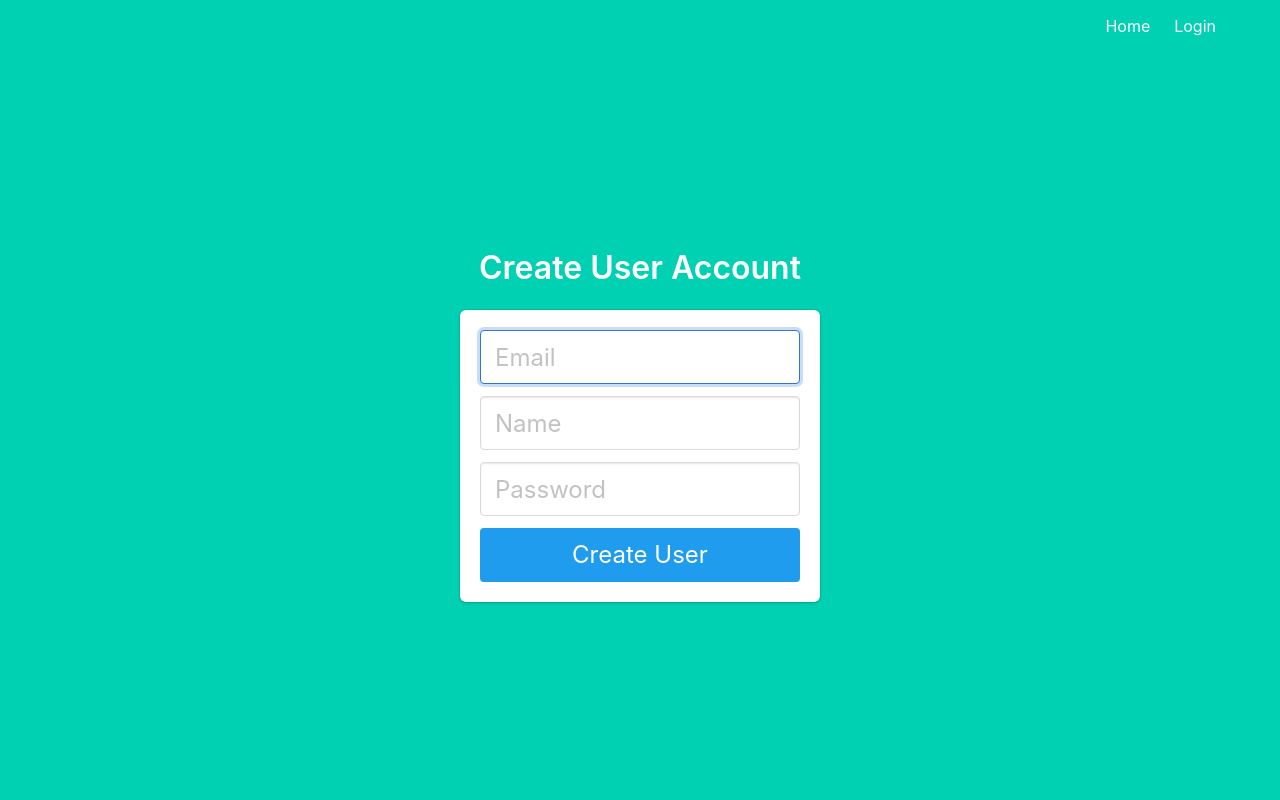
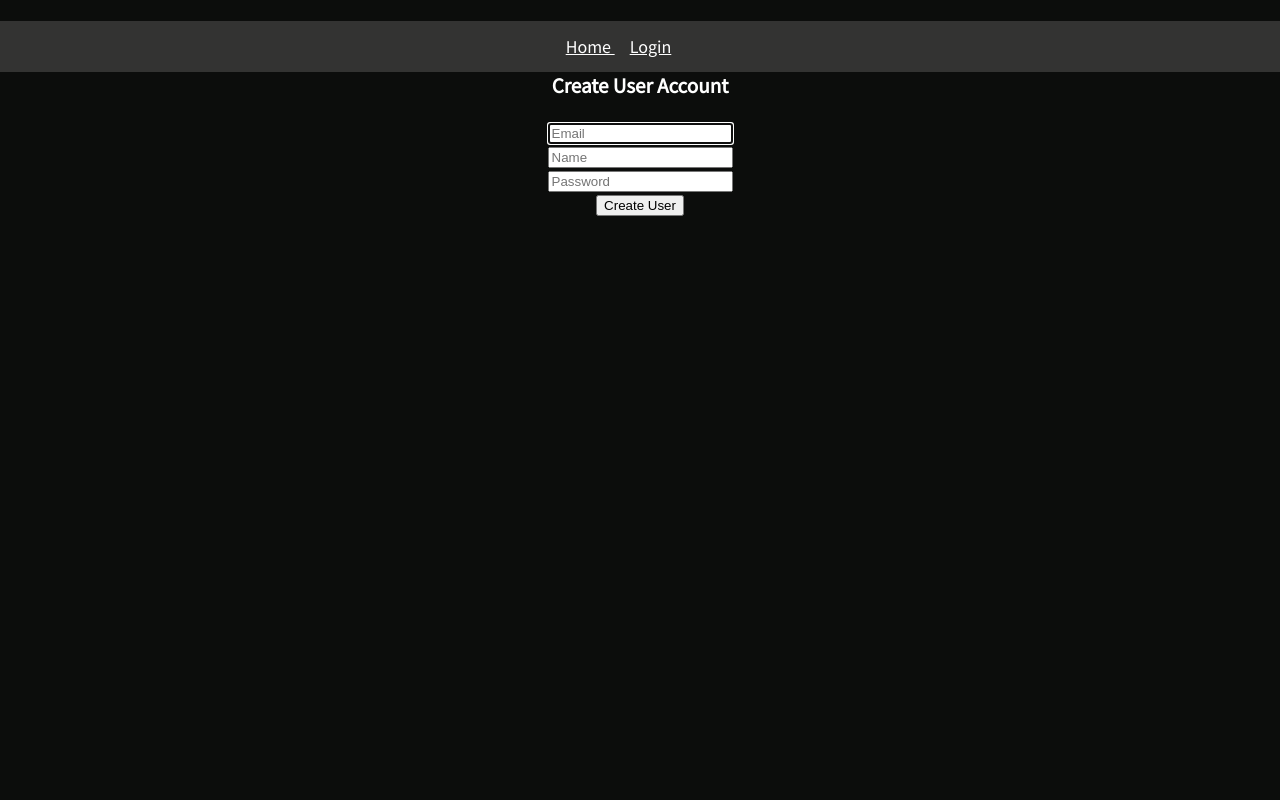
Before and after one commit to m4xx3d0ut/displayboard, a Python web app: template templates/admin.html in a window 1280 px wide. Run offline with Jinja, Linux system fonts and the light colour scheme; the template is opened without the code that fills it, so the values that code supplies are empty.

Commit message:
Added minimal CSS in static/styles/. Moved content to static/content/ and fixed variables. Updated .gitignore.

```diff
--- /dev/null
+++ b/static/styles/main.css
@@ -0,0 +1,29 @@
+@charset "UTF-8";
+body {
+    color:  white;
+    background-position: right center;
+    background-repeat: no-repeat;
+    background-color: #0c0d0c;
+    margin: 0px;
+    font-family: 'Source Sans Pro', sans-serif;
+    font-size: 18px;
+    text-align: center;
+}
+.hero-head {
+    overflow: hidden;
+    top: 0;
+    width: 100%;
+    float:  right;
+    margin-bottom: 0;
+    text-align: center;
+    padding: 14px;
+    background-color: #333332;
+}
+.hero-head a {
+     margin-right: 15px;
+     color: #ffffff !important;
+}
+.center {
+    display: inline-block;
+    text-align: left;
+}
--- a/templates/base.html
+++ b/templates/base.html
@@ -6,7 +6,8 @@
     <meta http-equiv="X-UA-Compatible" content="IE=edge">
     <meta name="viewport" content="width=device-width, initial-scale=1">
     <title>eSign Updater</title>
-    <link rel="stylesheet" href="https://cdnjs.cloudflare.com/ajax/libs/bulma/0.7.2/css/bulma.min.css" />
+    <link rel="stylesheet" href="{{ url_for('static', filename='styles/main.css')}}" />
+    <link href='https://fonts.googleapis.com/css?family=Source+Sans+Pro' rel='stylesheet' type='text/css'>
 </head>
 
 <body>
--- a/templates/index.html
+++ b/templates/index.html
@@ -18,7 +18,7 @@
       {% endif %}
     {% endwith %}
 </p>
-<ol>
+<ol class="center">
 {% for item in content %}
   <li>
     {{ item[0] }} (Duration: {{ item[1] }})
--- a/templates/player.html
+++ b/templates/player.html
@@ -22,7 +22,7 @@
 </p>
 
 <form method="POST" action="/player">
-  <ol>
+  <ol class="center">
   {% for item in content %}
     <li>
       <label for="lorder">Select content:</label>
@@ -40,9 +40,11 @@
     </li>
   {% endfor %}
   </ol>
+<div class="button">
 <input type="submit" value="Set">
 <label for="lremfiles">Delete 0 duration files?</label>
 <input id="lremfiles" type="checkbox" name="remfiles">
+</div>
 </form>
 
 {% endblock %}
```
Also changed, not shown: main.py (+8 -7 lines), 1 other file.
